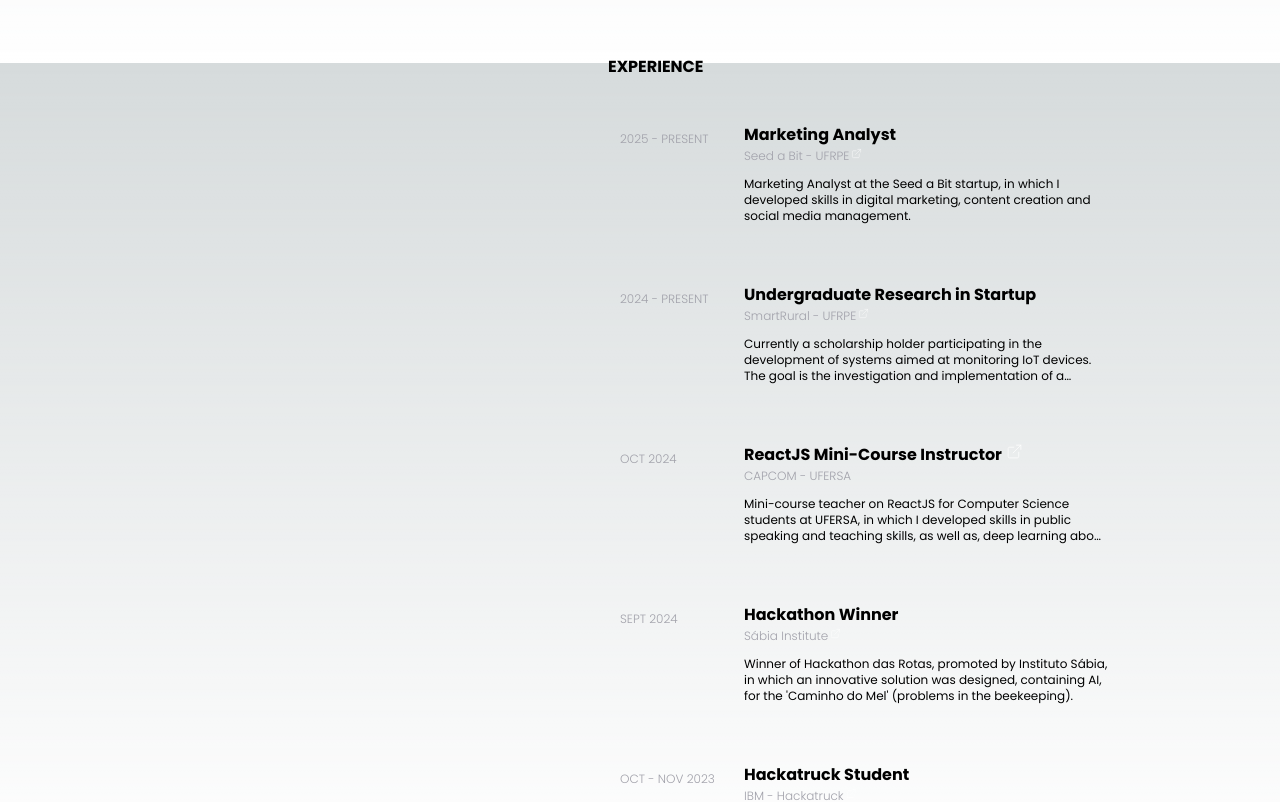
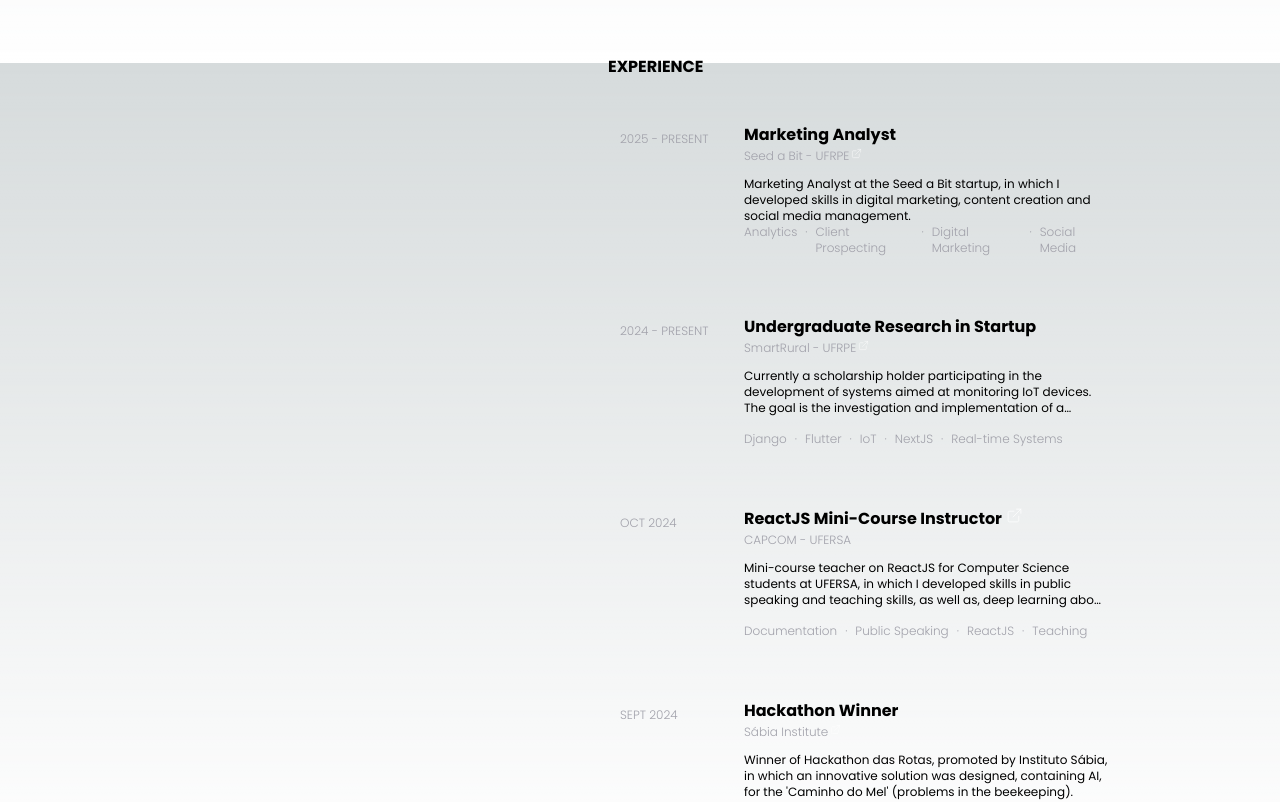
Before and after one commit to PepeuFBV/portfolio, a Next.js app: page / in a window 1280 px wide. Shown: the part 737-1539 px from the top of the page. Built offline with nearby package versions, Linux system fonts and the light colour scheme.

Commit message:
Added tags to the Job

```diff
--- a/src/components/core/Experience/Job/index.tsx
+++ b/src/components/core/Experience/Job/index.tsx
@@ -9,12 +9,15 @@ interface JobProps {
     key: number
     job: Job
 }
-const Job: React.FC<JobProps> = ({ key, job }) => { // TODO: order jobs by date + order tags by name
+const Job: React.FC<JobProps> = ({ key, job }) => {
     const languagePos = getLanguagePos()
 
+    const orderedTags: string[] = job.tags ? job.tags[languagePos].sort((a, b) => a.localeCompare(b)) : []
+
     return (
-        <div key={key} className='flex flex-row gap-3 hover:bg-slate-900 hover:bg-opacity-15 hover:shadow p-3 rounded-xl h-32'>
+        <div key={key} className='flex flex-row gap-3 hover:bg-slate-900 hover:bg-opacity-15 hover:shadow p-3 rounded-xl h-40'>
             <Dates dates={job.date} />
+            <div className='flex flex-col justify-between mb-1 w-full'>
                 <div className='flex flex-col gap-3'>
                     <div className='flex flex-col gap-[0.05rem]'>
                         {job.projectLink && job.companyLink ? ( // both links present
@@ -53,6 +56,15 @@ const Job: React.FC<JobProps> = ({ key, job }) => { // TODO: order jobs by date
                     </div>
                     <p className='text-xs truncate-description'>{job.description[languagePos]}</p>
                 </div>
+                <div className='flex flex-row gap-2'>
+                    {orderedTags.map((tag, index) => (
+                        <React.Fragment key={index}>
+                            <p className='text-xs font-light text-zinc-400'>{tag}</p>
+                            {index < orderedTags.length - 1 && <p className='text-xs font-light text-zinc-400'> · </p>}
+                        </React.Fragment>
+                    ))}
+                </div>
+            </div>
         </div>
     )
 }
--- a/src/data/experience.ts
+++ b/src/data/experience.ts
@@ -201,8 +201,8 @@ const experience: ExperienceContent =  {
                 end: null
             },
             tags: [
-                ['Digital Marketing', 'Content Creation', 'Social Media', 'SEO', 'Analytics', 'Client Prospecting'],
-                ['Marketing Digital', 'Criação de Conteúdo', 'Redes Sociais', 'SEO', 'Análise de Dados', 'Prospecção de Clientes']
+                ['Digital Marketing', 'Social Media', 'Analytics', 'Client Prospecting'],
+                ['Marketing Digital', 'Redes Sociais', 'Análise de Dados', 'Prospecção de Clientes']
             ]
         }
     ]
```
Lines whose indentation alone changed are shown as unchanged.
